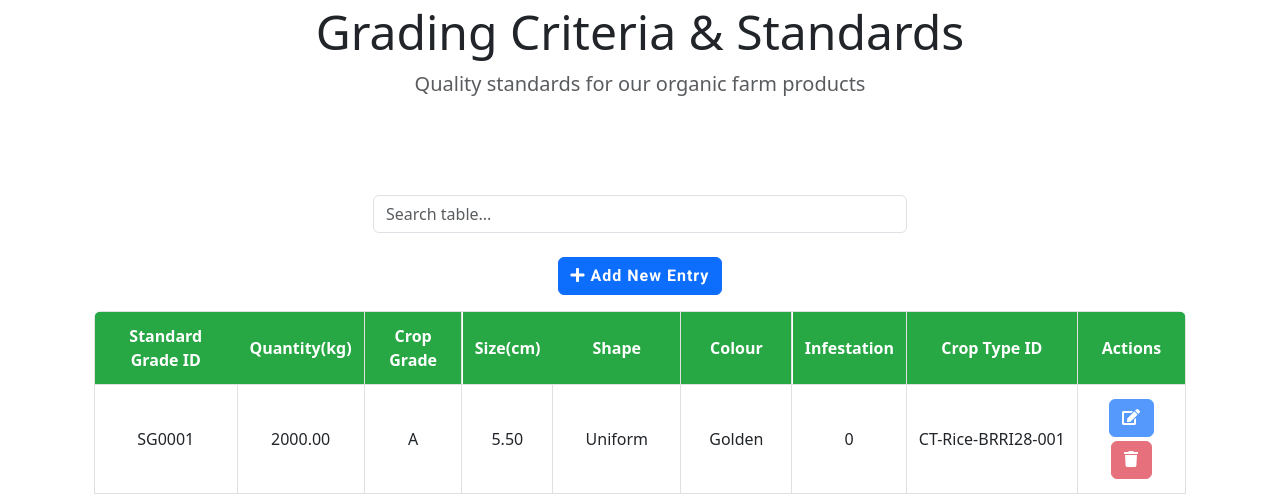
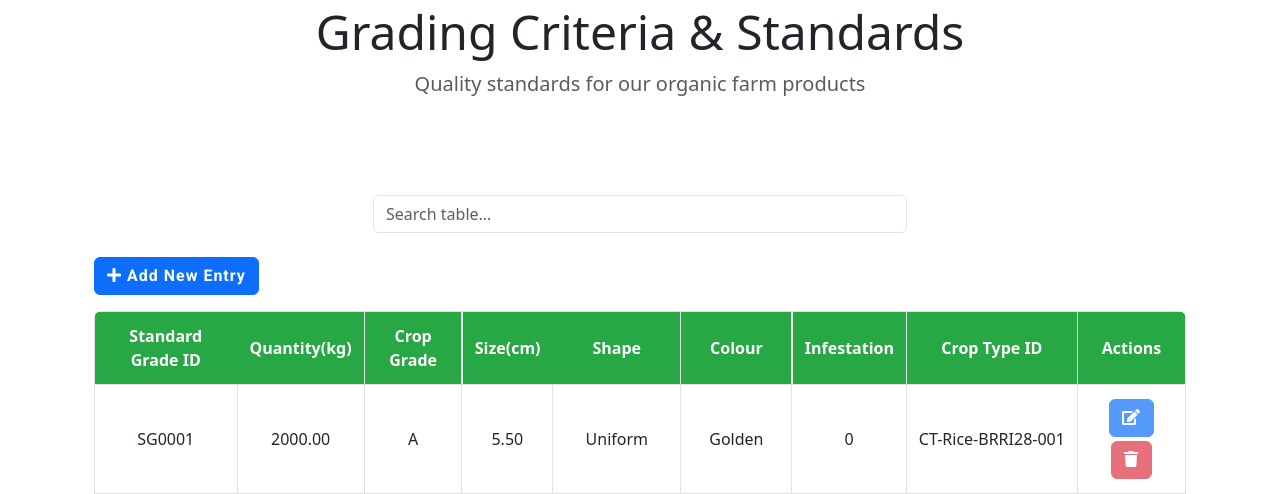
Before and after one commit to SsRito/DBMS-Project, a PHP site: page /gradingCriteria.php in a window 1280 px wide. Shown: the part 1047-1541 px from the top of the page. Run offline with PHP 8.4, Linux system fonts and the light colour scheme; data comes from the database, SQL or seed files in the repository; some libraries are stand-ins or nearby versions.

Commit message:
Update gradingCriteria.php

```diff
--- a/gradingCriteria.php
+++ b/gradingCriteria.php
@@ -428,7 +428,7 @@ if (isset($_POST['update'])) {
                     <input type="text" id="gradingTableSearch" class="form-control" placeholder="Search table...">
                 </div>
             </div>
-            <div class="mb-3 text-center">
+            <div class="mb-3 text-left">
                 <button id="addProductBtn" class="btn btn-primary">
                     <i class="fas fa-plus"></i> Add New Entry
                 </button>
```
